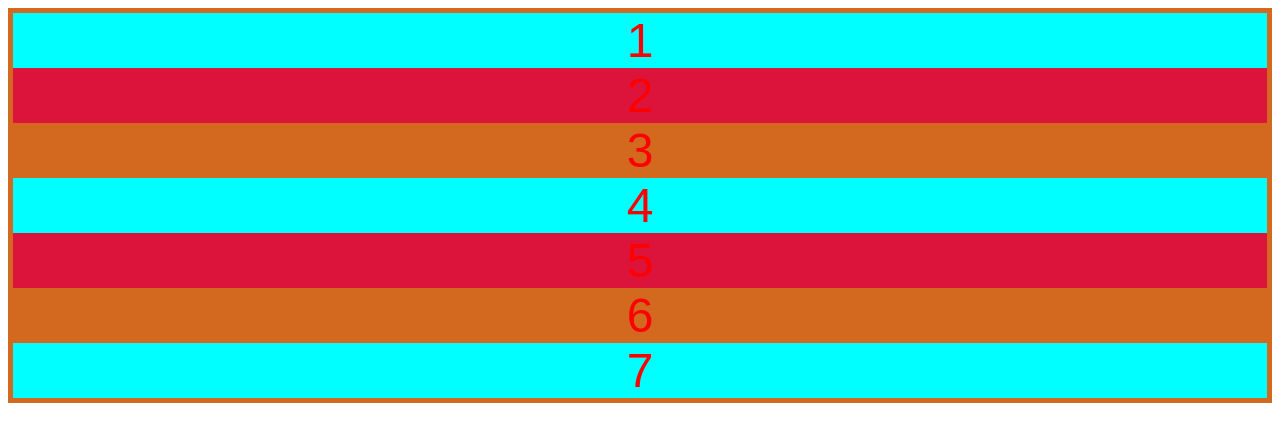
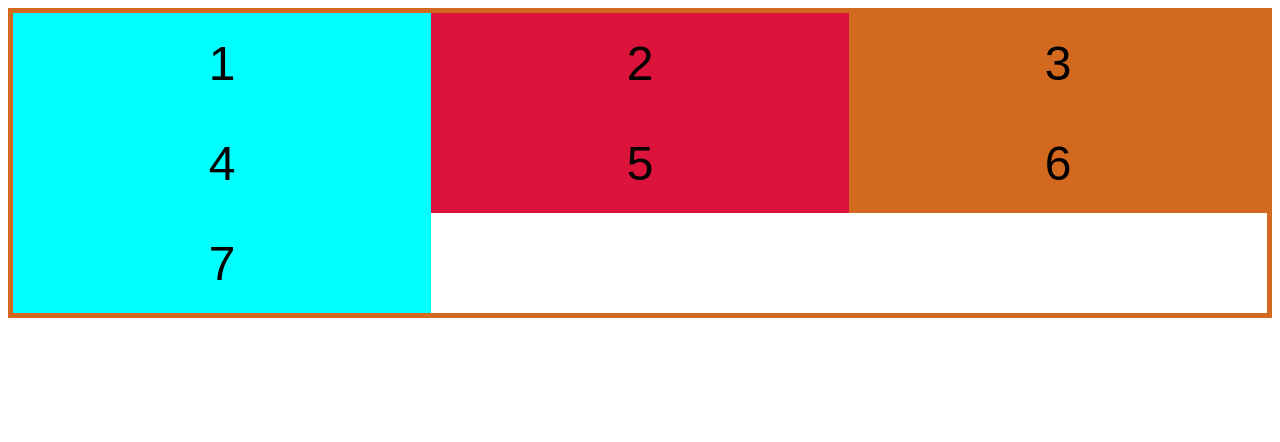
Before and after one commit to ja-volnov/grid, a plain HTML site: page index.html in a window 1280 px wide. Drawn offline with Linux system fonts and the light colour scheme.

Commit message:
урок 2 явные неявные сетки

```diff
--- a/default-styles.css
+++ b/default-styles.css
@@ -6,7 +6,7 @@
     display: flex;
     justify-content: center;
     align-items: center;
-    color: red;
+    color: black;
     font-family: sans-serif;
     font-size: 48px;
 }
--- a/index.html
+++ b/index.html
@@ -8,7 +8,14 @@
     <link rel="stylesheet" href="default-styles.css">
     <style>
         .grid{
+            display: grid;
+            grid-template-columns: repeat(3, 1fr); /*явная сетка*/
 
+            /*grid-template-rows: 100px 100px 100px;*/
+
+            grid-auto-rows: 100px;  /*неявная сетка*/
+
+            grid-auto-columns: 100px;
         }
     </style>
 </head>
@@ -23,6 +30,8 @@
     <div class="grid__item">6</div>
     <div class="grid__item">7</div>
 </div>
+
+
 </body>
 
 </html>
```
